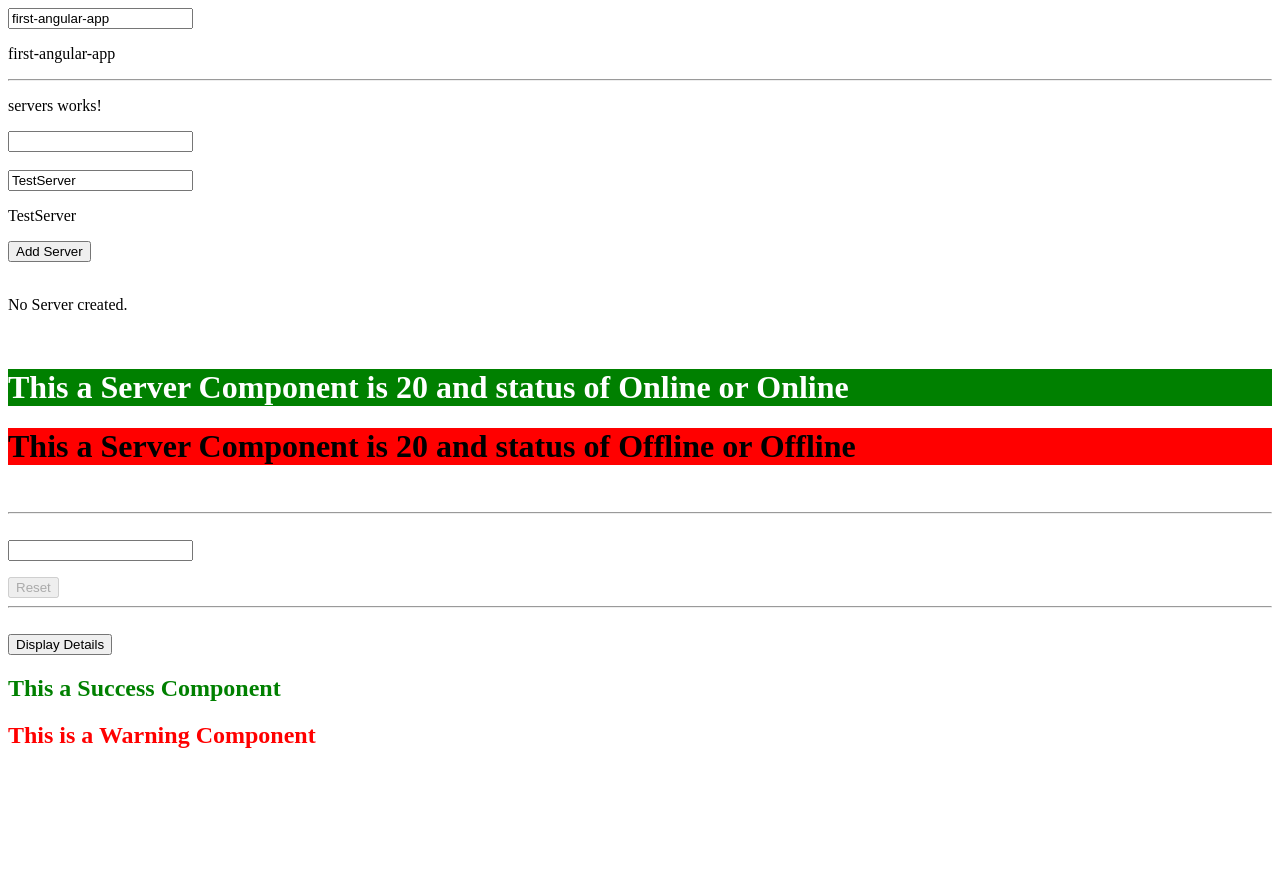
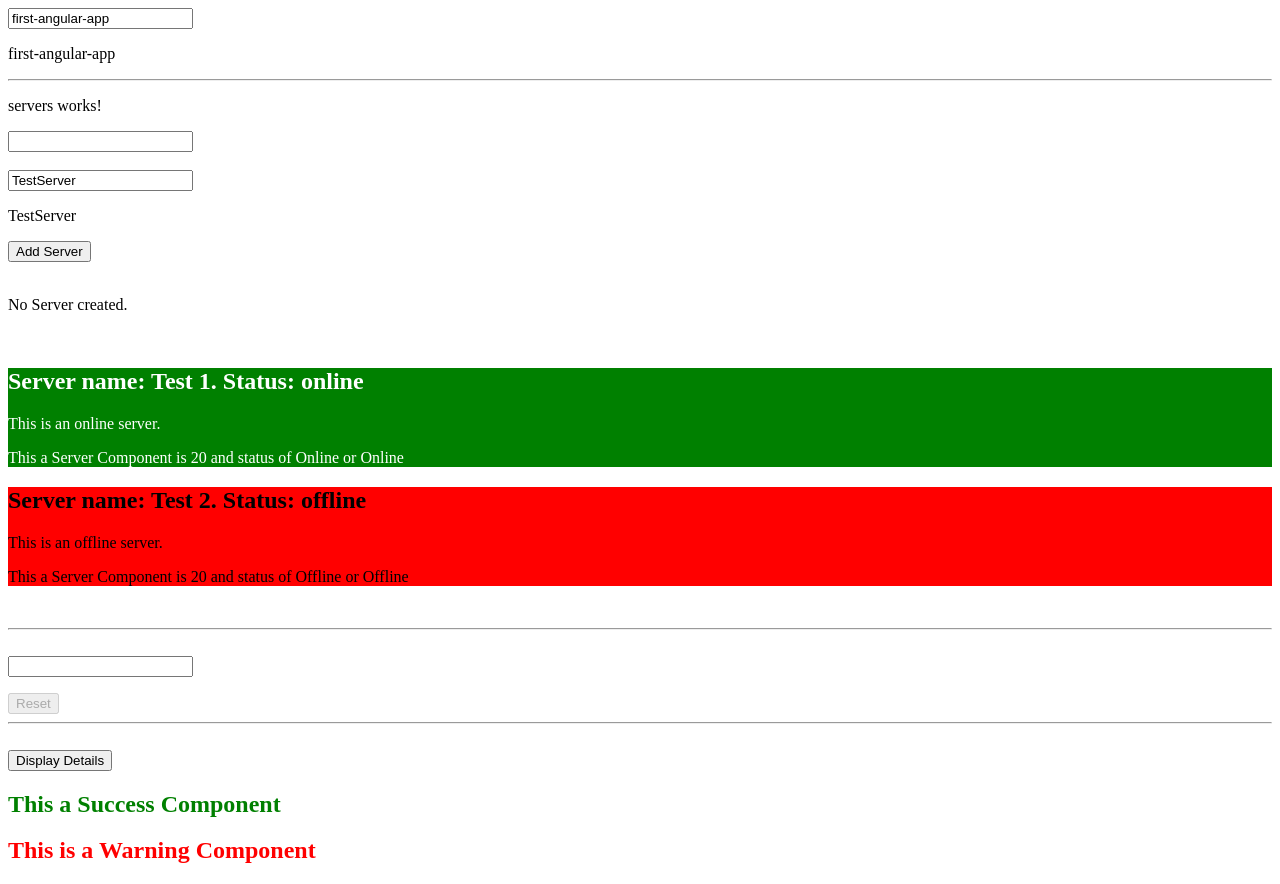
Before and after one commit to junsan/angular-basics, an Angular app: page / in a window 1280 px wide. Before the commit the page ends 800 px from the top, so only its background shows below. Built offline with nearby package versions, Linux system fonts and the light colour scheme.

Commit message:
Input() props

```diff
--- a/src/app/server/server.component.html
+++ b/src/app/server/server.component.html
@@ -1 +1,5 @@
-<h1 [ngStyle]="{ backgroundColor: getColor() }" [ngClass]="{online: serverStatus === 'Online'}" >This a Server Component is {{ serverId }} and status of {{ serverStatus }} or {{ getServerStatus() }}</h1>
+<div [ngStyle]="{ backgroundColor: getColor() }" [ngClass]="{online: serverStatus === 'Online'}" >
+    <h2>Server name: {{ element.name}}. Status: {{ element.status}}</h2>
+    <p>{{ element.content }}</p>
+    <p>This a Server Component is {{ serverId }} and status of {{ serverStatus }} or {{ getServerStatus() }}</p>
+</div>
--- a/src/app/server/server.component.ts
+++ b/src/app/server/server.component.ts
@@ -1,4 +1,4 @@
-import { Component } from '@angular/core';
+import { Component, Input } from '@angular/core';
 
 @Component({
     selector: 'app-server',
@@ -11,6 +11,7 @@ import { Component } from '@angular/core';
 })
 
 export class ServerComponent {
+    @Input() element!: { name: string, status: string, content: string };
     serverId: number = 20;
     serverStatus: string = 'Online';
 
--- a/src/app/servers/servers.component.html
+++ b/src/app/servers/servers.component.html
@@ -12,7 +12,7 @@
     <p>No Server created.</p>
 </ng-template>
 
-<app-server *ngFor="let server of servers"></app-server>
+<app-server *ngFor="let server of getServers" [element]="server"></app-server>
 
 <br><hr><br>
 
--- a/src/app/servers/servers.component.ts
+++ b/src/app/servers/servers.component.ts
@@ -15,6 +15,10 @@ export class ServersComponent {
   showDetails = false;
   numberClicks: number[] = [];
   incrementClicks = 0;
+  getServers = [
+    {name: 'Test 1', status: 'online', content: 'This is an online server.'},
+    {name: 'Test 2', status: 'offline', content: 'This is an offline server.'},
+  ];
 
   constructor() {
     setTimeout(() => {
```
